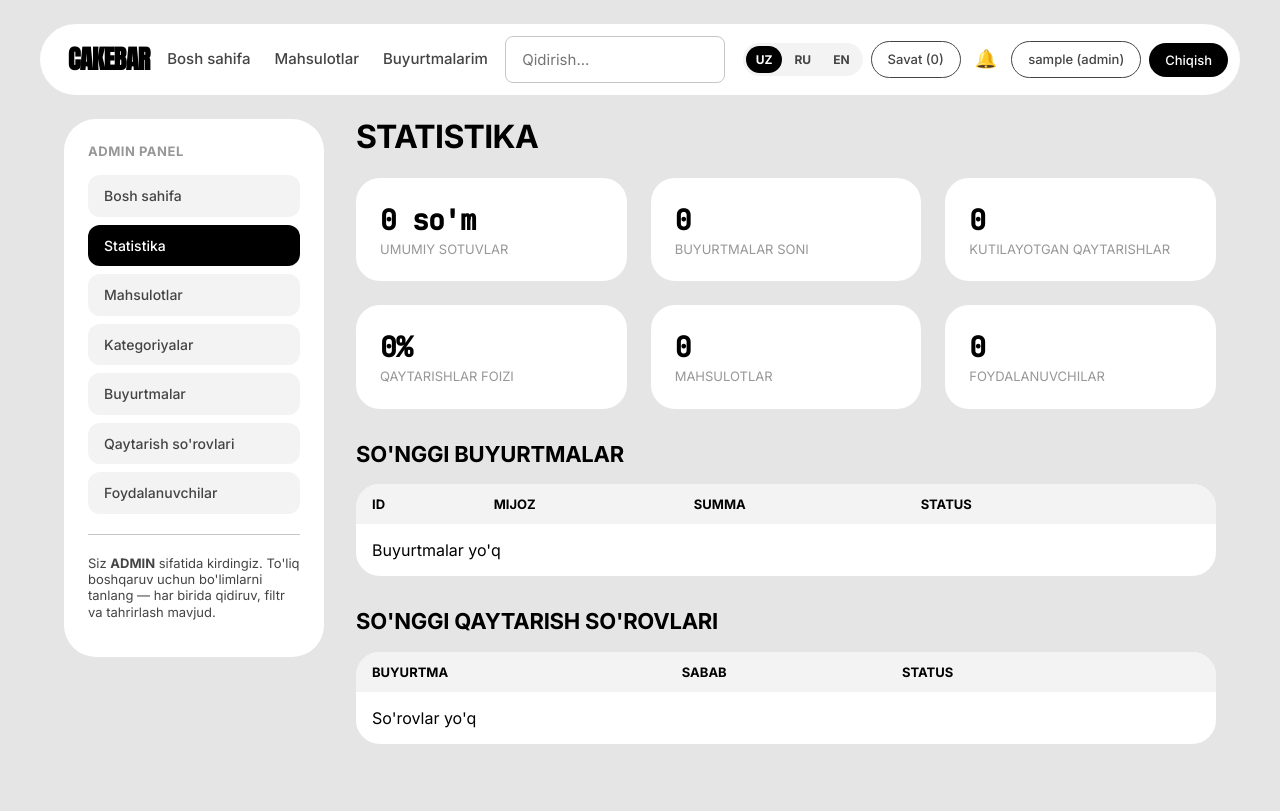
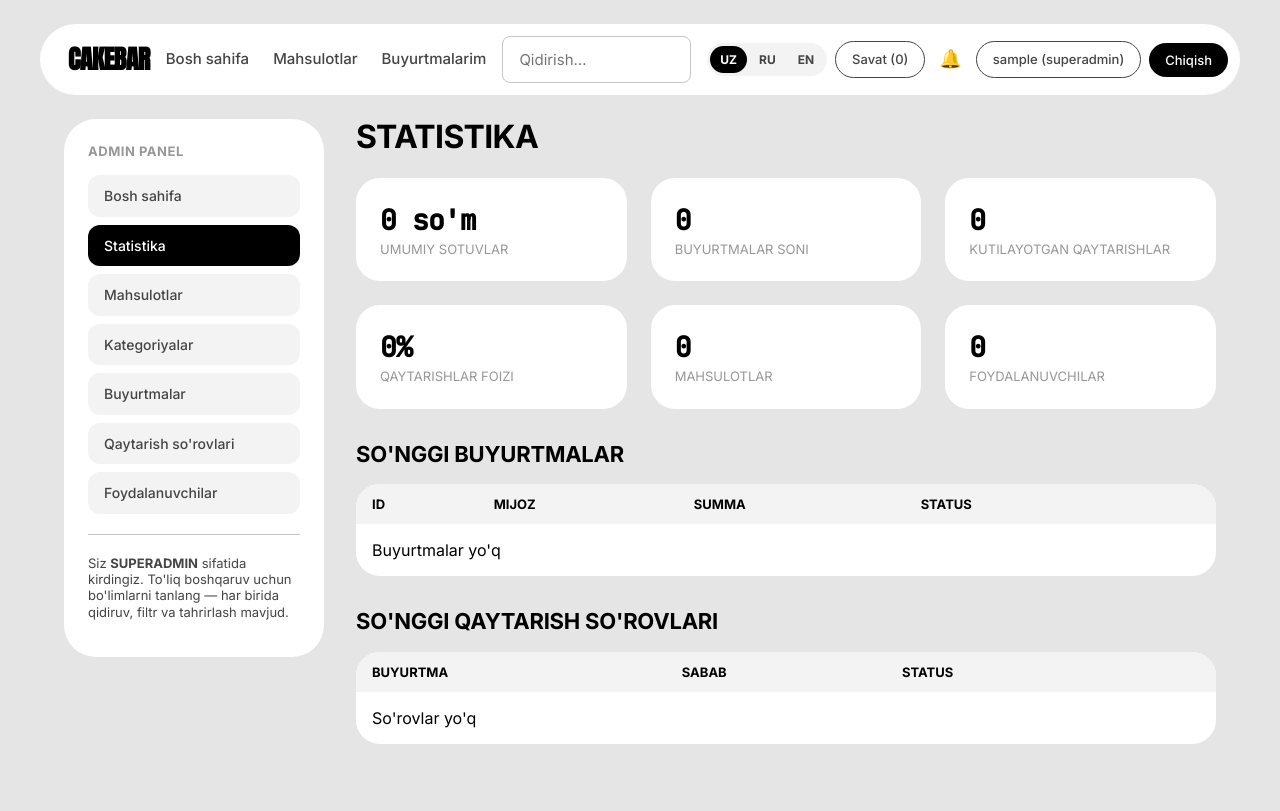
Before and after one commit to abdulazizshukurov872/cakebar, a Django app: page /dashboard/admin/ in a window 1280 px wide. Shown: the top 811 px of the page. Run offline with Django 5.2, Linux system fonts and the light colour scheme; the visitor is signed in with stand-in values (Sample User, id 1); data comes from the database, SQL or seed files in the repository; data that the repository does not hold is empty.

Commit message:
Simplify roles to superadmin/user only
Switch admin-gating from is_staff to is_superuser everywhere (dashboard
redirect, admin dashboard access, nav label) so there are exactly two
account tiers: superadmin (Django superuser) and regular user. Public
signup never grants either staff or superuser flags.

```diff
--- a/dashboard/views.py
+++ b/dashboard/views.py
@@ -1,6 +1,5 @@
 from django.contrib import messages
-from django.contrib.admin.views.decorators import staff_member_required
-from django.contrib.auth.decorators import login_required
+from django.contrib.auth.decorators import login_required, user_passes_test
 from django.shortcuts import redirect, render
 
 from accounts.models import User
@@ -8,15 +7,17 @@ from catalog.models import Favorite, Product
 from orders.models import Order
 from refunds.models import RefundRequest
 
+superadmin_required = user_passes_test(lambda u: u.is_active and u.is_superuser, login_url="login")
+
 
 @login_required
 def role_redirect(request):
-    if request.user.is_staff:
+    if request.user.is_superuser:
         return redirect("admin_dashboard")
     return redirect("account_home")
 
 
-@staff_member_required
+@superadmin_required
 def admin_dashboard(request):
     orders = Order.objects.all()
     refunds = RefundRequest.objects.all()
@@ -30,7 +31,7 @@ def admin_dashboard(request):
         "orders_count": orders.count(),
         "pending_refunds": pending_refunds,
         "refund_rate": refund_rate,
-        "users_count": User.objects.filter(is_staff=False).count(),
+        "users_count": User.objects.filter(is_superuser=False).count(),
         "products_count": Product.objects.count(),
         "recent_orders": orders[:8],
         "recent_refunds": refunds[:5],
@@ -40,8 +41,8 @@ def admin_dashboard(request):
 
 @login_required
 def account_home(request):
-    if request.user.is_staff:
-        messages.info(request, "Siz ADMIN sifatida kirdingiz — admin panelga yo'naltirildingiz.")
+    if request.user.is_superuser:
+        messages.info(request, "Siz SUPERADMIN sifatida kirdingiz — admin panelga yo'naltirildingiz.")
         return redirect("admin_dashboard")
     orders = Order.objects.filter(user=request.user)[:5]
     favorites_count = Favorite.objects.filter(user=request.user).count()
--- a/templates/base.html
+++ b/templates/base.html
@@ -33,7 +33,7 @@
         <a href="{% url 'notification_list' %}" class="bell-btn" title="Bildirishnomalar">
           🔔{% if unread_notifications_count %}<span class="badge">{{ unread_notifications_count }}</span>{% endif %}
         </a>
-        <a href="{% url 'dashboard' %}" class="pill pill-ghost pill-sm">{{ user.phone|default:user.username }}{% if user.is_staff %} (admin){% endif %}</a>
+        <a href="{% url 'dashboard' %}" class="pill pill-ghost pill-sm">{{ user.phone|default:user.username }}{% if user.is_superuser %} (superadmin){% endif %}</a>
         <form method="post" action="{% url 'logout' %}" style="display:inline;">
           {% csrf_token %}
           <button type="submit" class="pill pill-dark pill-sm">{% t "logout" %}</button>
--- a/templates/dashboard/admin_dashboard.html
+++ b/templates/dashboard/admin_dashboard.html
@@ -14,7 +14,7 @@
       <a class="sidebar-link" href="{% url 'admin:refunds_refundrequest_changelist' %}">Qaytarish so'rovlari</a>
       <a class="sidebar-link" href="{% url 'admin:accounts_user_changelist' %}">Foydalanuvchilar</a>
       <div class="sidebar-divider"></div>
-      <p style="font-size:13px;color:var(--color-slate);">Siz <b>ADMIN</b> sifatida kirdingiz. To'liq boshqaruv uchun bo'limlarni tanlang — har birida qidiruv, filtr va tahrirlash mavjud.</p>
+      <p style="font-size:13px;color:var(--color-slate);">Siz <b>SUPERADMIN</b> sifatida kirdingiz. To'liq boshqaruv uchun bo'limlarni tanlang — har birida qidiruv, filtr va tahrirlash mavjud.</p>
     </aside>
 
     <div>
```
